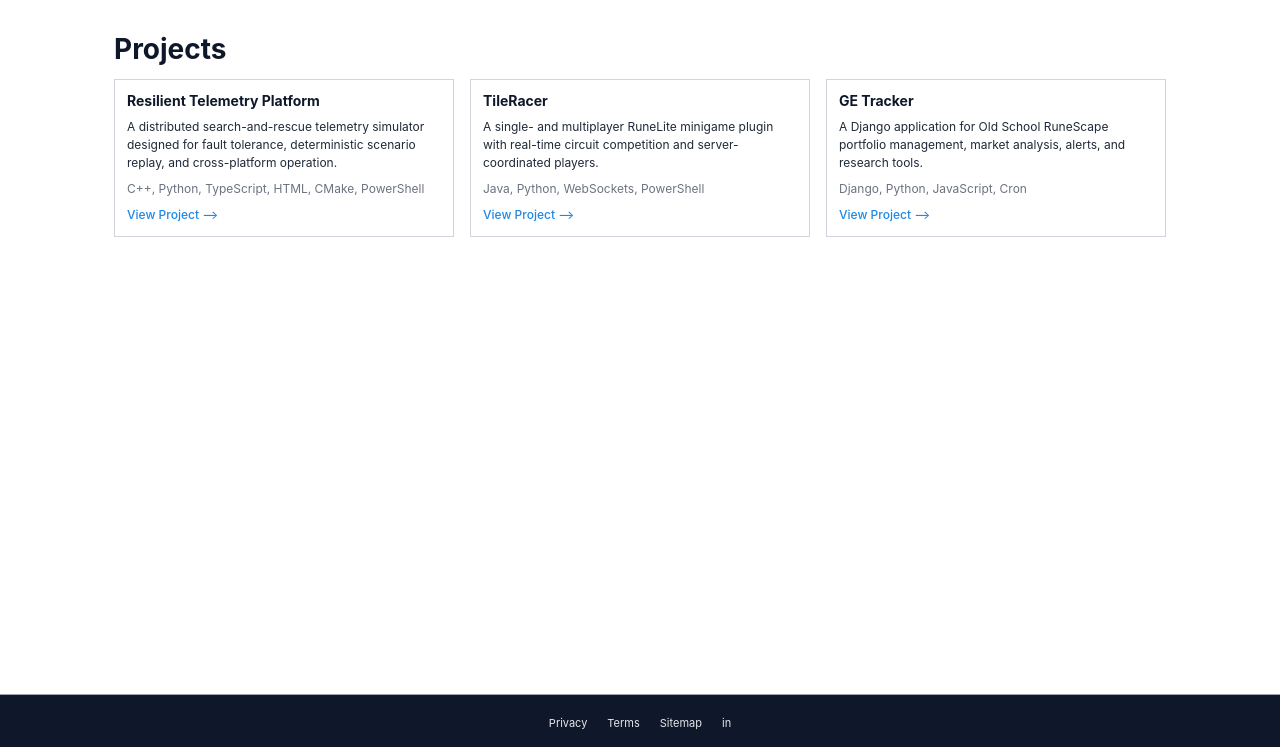
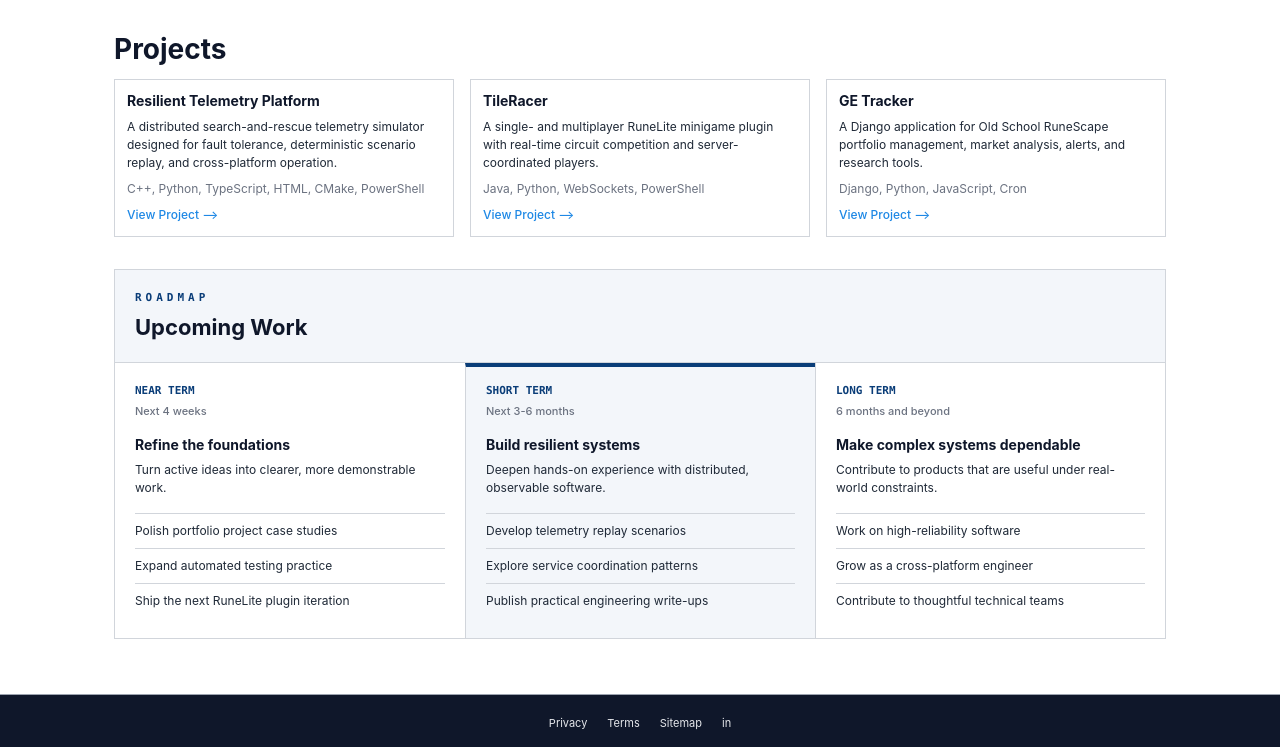
Before and after one commit to AaronDemond/portfolio, a Django app: page /projects/ in a window 1280 px wide. Shown: the part 53-800 px from the top of the page. Run offline with Django 5.2, Linux system fonts and the light colour scheme.

Commit message:
reasonable ui for projects page

```diff
--- a/portfolio/tests.py
+++ b/portfolio/tests.py
@@ -51,6 +51,10 @@
         self.assertContains(response, 'C++, Python, TypeScript, HTML, CMake, PowerShell')
         self.assertContains(response, 'View Project &#10230;', count=3)
         self.assertContains(response, 'href="#resilient-telemetry-platform"')
+        self.assertContains(response, 'Upcoming Work')
+        self.assertContains(response, 'Near term')
+        self.assertContains(response, 'Short term')
+        self.assertContains(response, 'Long term')
 
     def test_index_projects_navigation_points_to_projects_page(self):
         response = self.client.get('/')
--- a/static/css/projects.css
+++ b/static/css/projects.css
@@ -58,3 +58,117 @@
     font-size: var(--font-size-sm);
     font-weight: var(--font-weight-medium);
 }
+
+/* Frames the project's forward-looking work as a compact three-horizon roadmap. */
+.upcoming-work {
+    margin-top: var(--space-8);
+    border: var(--border-width) var(--border-style) var(--card-border);
+}
+
+.upcoming-work__header {
+    padding: var(--space-5);
+    background: var(--table-header-bg);
+    border-bottom: var(--border-width) var(--border-style) var(--card-border);
+}
+
+.upcoming-work__eyebrow {
+    margin: 0;
+    color: var(--color-primary);
+    font-family: var(--font-family-mono);
+    font-size: var(--font-size-xs);
+    font-weight: var(--font-weight-bold);
+    letter-spacing: var(--space-1);
+    text-transform: uppercase;
+}
+
+.upcoming-work h2,
+.upcoming-work h3 {
+    margin: 0;
+    color: var(--color-heading);
+    font-weight: var(--font-weight-bold);
+    line-height: var(--line-height-tight);
+}
+
+.upcoming-work h2 {
+    margin-top: var(--space-2);
+    font-size: var(--font-size-xl);
+}
+
+/* Keeps the three time horizons comparable without presenting another card grid. */
+.upcoming-work__timeline {
+    display: grid;
+    grid-template-columns: repeat(3, minmax(0, 1fr));
+}
+
+.upcoming-work__horizon {
+    padding: var(--space-5);
+    border-left: var(--border-width) var(--border-style) var(--card-border);
+}
+
+.upcoming-work__horizon:first-child {
+    border-left: 0;
+}
+
+.upcoming-work__horizon--active {
+    background: var(--color-surface-alt);
+    border-top: var(--space-1) var(--border-style) var(--color-primary);
+    padding-top: var(--space-4);
+}
+
+.upcoming-work__timeframe {
+    margin: 0;
+    color: var(--color-primary);
+    font-family: var(--font-family-mono);
+    font-size: var(--font-size-xs);
+    font-weight: var(--font-weight-bold);
+    text-transform: uppercase;
+}
+
+.upcoming-work__timeframe span {
+    display: block;
+    margin-top: var(--space-1);
+    color: var(--color-text-muted);
+    font-family: var(--font-family-body);
+    font-size: var(--font-size-xs);
+    font-weight: var(--font-weight-medium);
+    text-transform: none;
+}
+
+.upcoming-work h3 {
+    margin-top: var(--space-4);
+    font-size: var(--font-size-md);
+}
+
+.upcoming-work__horizon > p:not(.upcoming-work__timeframe) {
+    margin: var(--space-2) 0 0;
+    font-size: var(--font-size-sm);
+}
+
+.upcoming-work__horizon ul {
+    margin: var(--space-4) 0 0;
+    padding: 0;
+    list-style: none;
+}
+
+.upcoming-work__horizon li {
+    padding: var(--space-2) 0;
+    border-top: var(--border-width) var(--border-style) var(--card-border);
+    font-size: var(--font-size-sm);
+}
+
+/* Stacks dense project and roadmap content before their columns become cramped. */
+@media (max-width: 640px) {
+    .projects-list,
+    .upcoming-work__timeline {
+        grid-template-columns: 1fr;
+    }
+
+    .upcoming-work__horizon {
+        border-top: var(--border-width) var(--border-style) var(--card-border);
+        border-left: 0;
+    }
+
+    .upcoming-work__horizon--active {
+        border-top: var(--space-1) var(--border-style) var(--color-primary);
+    }
+}
--- a/templates/projects.html
+++ b/templates/projects.html
@@ -32,6 +32,48 @@
     </article>
     {% endfor %}
   </div>
+
+  <section class="upcoming-work" aria-labelledby="upcoming-work-title">
+    <header class="upcoming-work__header">
+      <p class="upcoming-work__eyebrow">Roadmap</p>
+      <h2 id="upcoming-work-title">Upcoming Work</h2>
+    </header>
+
+    <div class="upcoming-work__timeline">
+      <article class="upcoming-work__horizon">
+        <p class="upcoming-work__timeframe">Near term <span>Next 4 weeks</span></p>
+        <h3>Refine the foundations</h3>
+        <p>Turn active ideas into clearer, more demonstrable work.</p>
+        <ul>
+          <li>Polish portfolio project case studies</li>
+          <li>Expand automated testing practice</li>
+          <li>Ship the next RuneLite plugin iteration</li>
+        </ul>
+      </article>
+
+      <article class="upcoming-work__horizon upcoming-work__horizon--active">
+        <p class="upcoming-work__timeframe">Short term <span>Next 3-6 months</span></p>
+        <h3>Build resilient systems</h3>
+        <p>Deepen hands-on experience with distributed, observable software.</p>
+        <ul>
+          <li>Develop telemetry replay scenarios</li>
+          <li>Explore service coordination patterns</li>
+          <li>Publish practical engineering write-ups</li>
+        </ul>
+      </article>
+
+      <article class="upcoming-work__horizon">
+        <p class="upcoming-work__timeframe">Long term <span>6 months and beyond</span></p>
+        <h3>Make complex systems dependable</h3>
+        <p>Contribute to products that are useful under real-world constraints.</p>
+        <ul>
+          <li>Work on high-reliability software</li>
+          <li>Grow as a cross-platform engineer</li>
+          <li>Contribute to thoughtful technical teams</li>
+        </ul>
+      </article>
+    </div>
+  </section>
 </section>
 {% endblock %}
 
```
